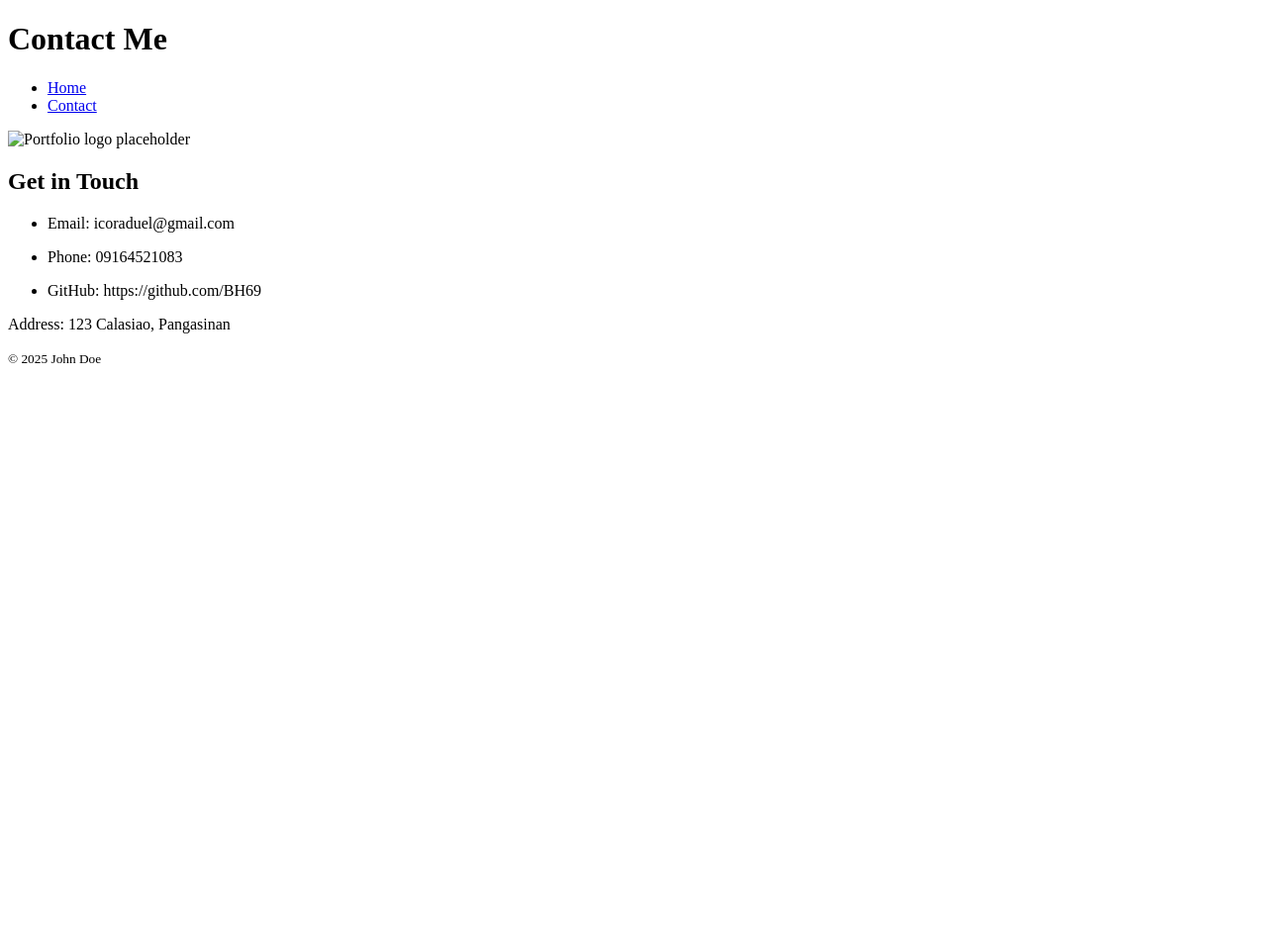
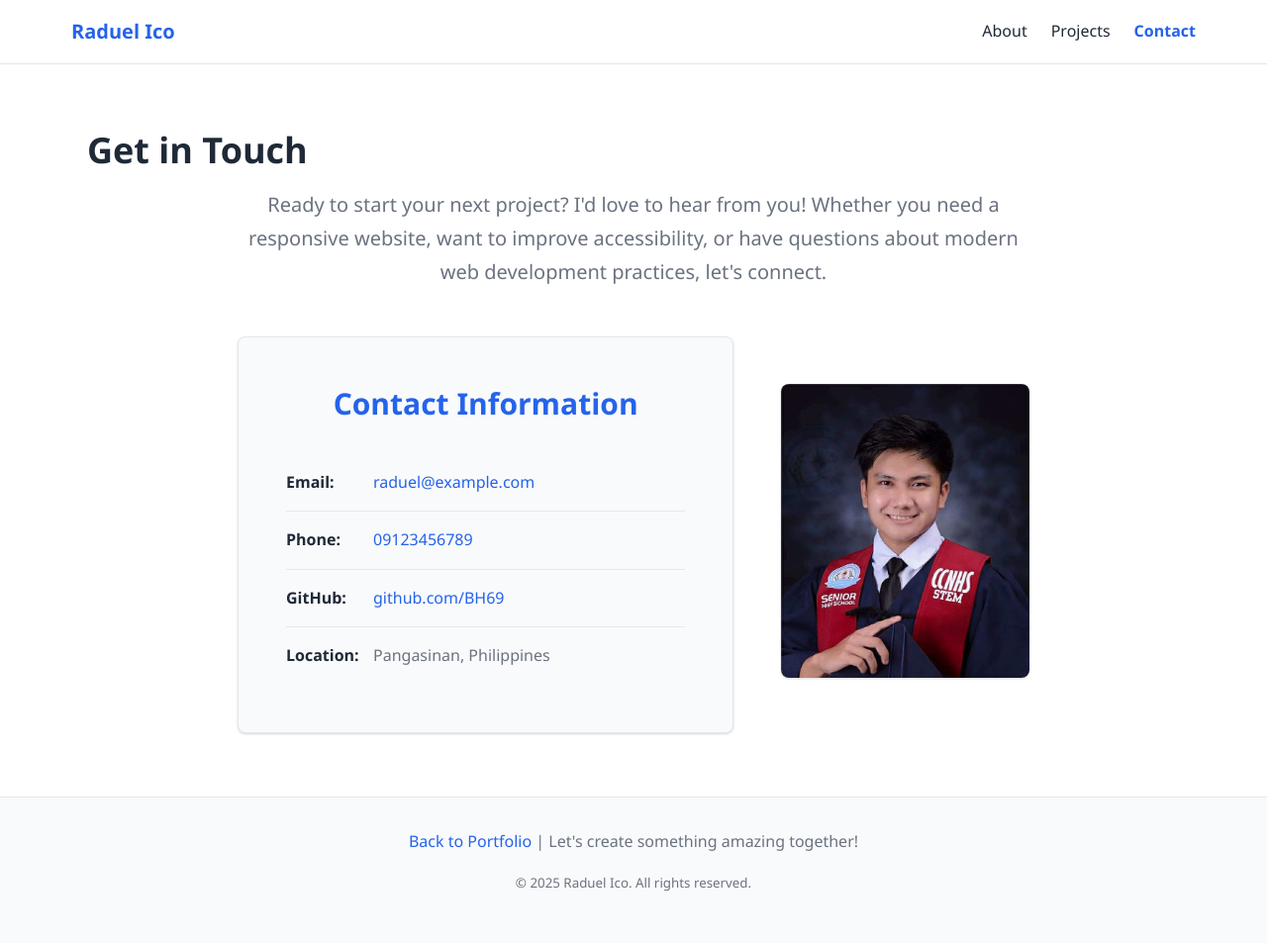
Before and after one commit to BH69/html-portfolio, a plain HTML site: page contact.html in a window 1280 px wide. Shown: the whole page at 99% size. Before the commit the page ends 800 px from the top, so only its background shows below. Drawn offline with Linux system fonts and the light colour scheme.

Commit message:
Update contact page and fix navigation links Enter

```diff
--- a/contact.html
+++ b/contact.html
@@ -3,39 +3,74 @@
 <head>
     <meta charset="UTF-8">
     <meta name="viewport" content="width=device-width, initial-scale=1.0">
-	<meta name="description" content="Contact page for Portfolio website.">
-	<title>Contact - Portfolio</title>
+    <meta name="description" content="Contact Raduel Ico - Frontend Developer. Get in touch for web development projects and collaborations.">
+    <title>Contact - Raduel Ico | Frontend Developer</title>
+    <link rel="preload" href="css/styles.css" as="style">
+    <link rel="stylesheet" href="css/styles.css">
 </head>
 <body>
-	<header>
-        <h1>Contact Me</h1>
-		<nav>
-			<ul>
-				<li><a href="index.html">Home</a></li>
-				<li><a href="contact.html">Contact</a></li>
+
+    <header class="header">
+        <div class="container">
+            <a href="index.html" class="site-title">Raduel Ico</a>
+            <nav role="navigation" aria-label="Main navigation">
+                <ul class="nav-list">
+                    <li><a href="index.html#about" class="nav-link">About</a></li>
+                    <li><a href="index.html#projects" class="nav-link">Projects</a></li>
+                    <li><a href="contact.html" class="nav-link" aria-current="page">Contact</a></li>
                 </ul>
             </nav>
+        </div>
     </header>
-	<main>
-		<img src="assets/lbj.avif" alt="Portfolio logo placeholder" width="250" height="250">
-		<section>
-			<h2>Get in Touch</h2>
-            <ul>
-                <li>
-                    <p>Email: icoraduel@gmail.com</p>
+
+    <main id="main" class="main">
+        <div class="container">
+            <section class="section">
+                <h1>Get in Touch</h1>
+                <div class="contact-content">
+                    <div class="contact-intro">
+                        <p>Ready to start your next project? I'd love to hear from you! Whether you need a responsive website, want to improve accessibility, or have questions about modern web development practices, let's connect.</p>
+                    </div>
+
+                    <div class="contact-methods">
+                        <div class="contact-card">
+                            <h2>Contact Information</h2>
+                            <ul class="contact-list">
+                                <li class="contact-item">
+                                    <strong>Email:</strong>
+                                    <a href="mailto:icoraduel@gmail.com" class="contact-link">raduel@example.com</a>
                                 </li>
-                <li>
-                    <p>Phone: 09164521083</p>
+                                <li class="contact-item">
+                                    <strong>Phone:</strong>
+                                    <a href="tel:+639164521083" class="contact-link">09123456789</a>
                                 </li>
-                <li>
-                    <p>GitHub: https://github.com/BH69</p>
+                                <li class="contact-item">
+                                    <strong>GitHub:</strong>
+                                    <a href="https://github.com/BH69" target="_blank" rel="noopener noreferrer" class="contact-link">github.com/BH69</a>
+                                </li>
+                                <li class="contact-item">
+                                    <strong>Location:</strong>
+                                    <span class="contact-text">Pangasinan, Philippines</span>
                                 </li>
                             </ul>
-			<p>Address: 123 Calasiao, Pangasinan</p>
+                        </div>
+
+                        <div class="contact-image">
+                            <img src="assets/myprofile.png" alt="Raduel Ico, frontend developer available for contact" class="about-image" width="300" height="300">
+                        </div>
+                    </div>
+                </div>
             </section>
+        </div>
     </main>
-	<footer>
-		<small>© 2025 John Doe</small>
+
+    <footer class="footer">
+        <div class="container">
+            <div class="footer-content">
+                <p><a href="index.html" class="footer-link">Back to Portfolio</a> | Let's create something amazing together!</p>
+                <p><small>&copy; 2025 Raduel Ico. All rights reserved.</small></p>
+            </div>
+        </div>
     </footer>
 </body>
 </html>
--- a/css/styles.css
+++ b/css/styles.css
@@ -262,6 +262,93 @@ button:focus {
   transform: translateX(2px);
 }
 
+/* ===== CONTACT PAGE STYLES ===== */
+.contact-content {
+  max-width: 800px;
+  margin: 0 auto;
+}
+
+.contact-intro {
+  text-align: center;
+  margin-bottom: var(--spacing-xl);
+}
+
+.contact-intro p {
+  font-size: var(--font-size-large);
+  color: var(--text-light);
+  line-height: 1.7;
+}
+
+.contact-methods {
+  display: grid;
+  gap: var(--spacing-xl);
+  align-items: start;
+}
+
+.contact-card {
+  background-color: var(--surface-color);
+  padding: var(--spacing-xl);
+  border-radius: var(--border-radius);
+  box-shadow: var(--shadow);
+  border: 1px solid var(--border-color);
+}
+
+.contact-card h2 {
+  color: var(--primary-color);
+  margin-bottom: var(--spacing-lg);
+  text-align: center;
+}
+
+.contact-list {
+  list-style: none;
+  padding: 0;
+  margin: 0;
+}
+
+.contact-item {
+  padding: var(--spacing-sm) 0;
+  border-bottom: 1px solid var(--border-color);
+  display: flex;
+  flex-wrap: wrap;
+  gap: var(--spacing-xs);
+}
+
+.contact-item:last-child {
+  border-bottom: none;
+}
+
+.contact-item strong {
+  color: var(--text-color);
+  min-width: 80px;
+  font-weight: 600;
+}
+
+.contact-link {
+  color: var(--primary-color);
+  text-decoration: none;
+  font-weight: 500;
+  transition: color 0.2s ease;
+}
+
+.contact-link:hover {
+  color: var(--primary-dark);
+  text-decoration: underline;
+}
+
+.contact-text {
+  color: var(--text-light);
+}
+
+.contact-image {
+  text-align: center;
+}
+
+/* Navigation current page indicator */
+.nav-link[aria-current="page"] {
+  color: var(--primary-color);
+  font-weight: 600;
+}
+
 /* ===== FOOTER ===== */
 .footer {
   background-color: var(--surface-color);
@@ -299,6 +386,11 @@ button:focus {
     grid-template-columns: 2fr 1fr;
   }
 
+  .contact-methods {
+    grid-template-columns: 2fr 1fr;
+    align-items: center;
+  }
+
   .projects-grid {
     grid-template-columns: repeat(2, 1fr);
     gap: var(--spacing-xl);
```
Also changed, not shown: index.html (+1 -1 lines). Lines whose indentation alone changed are shown as unchanged.
